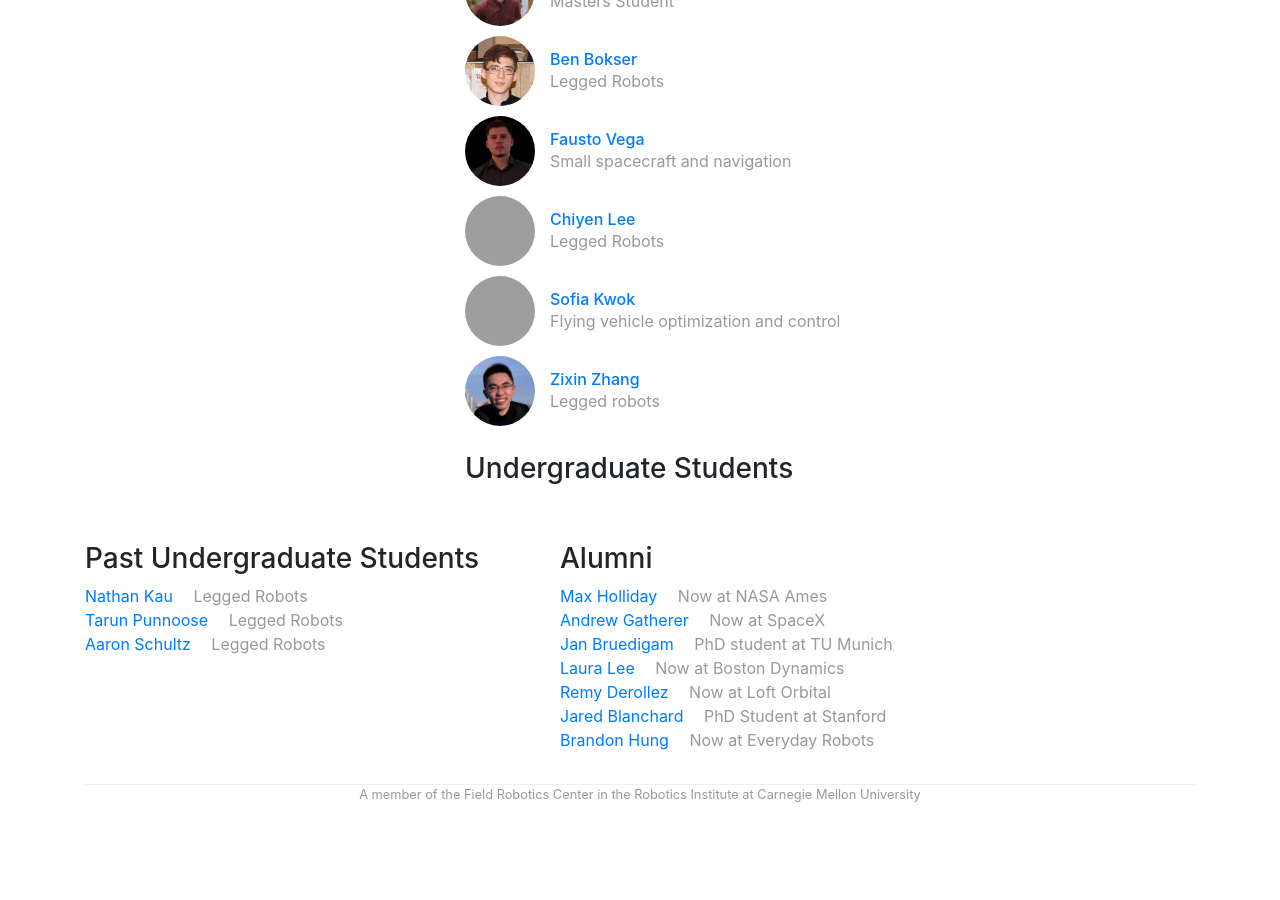
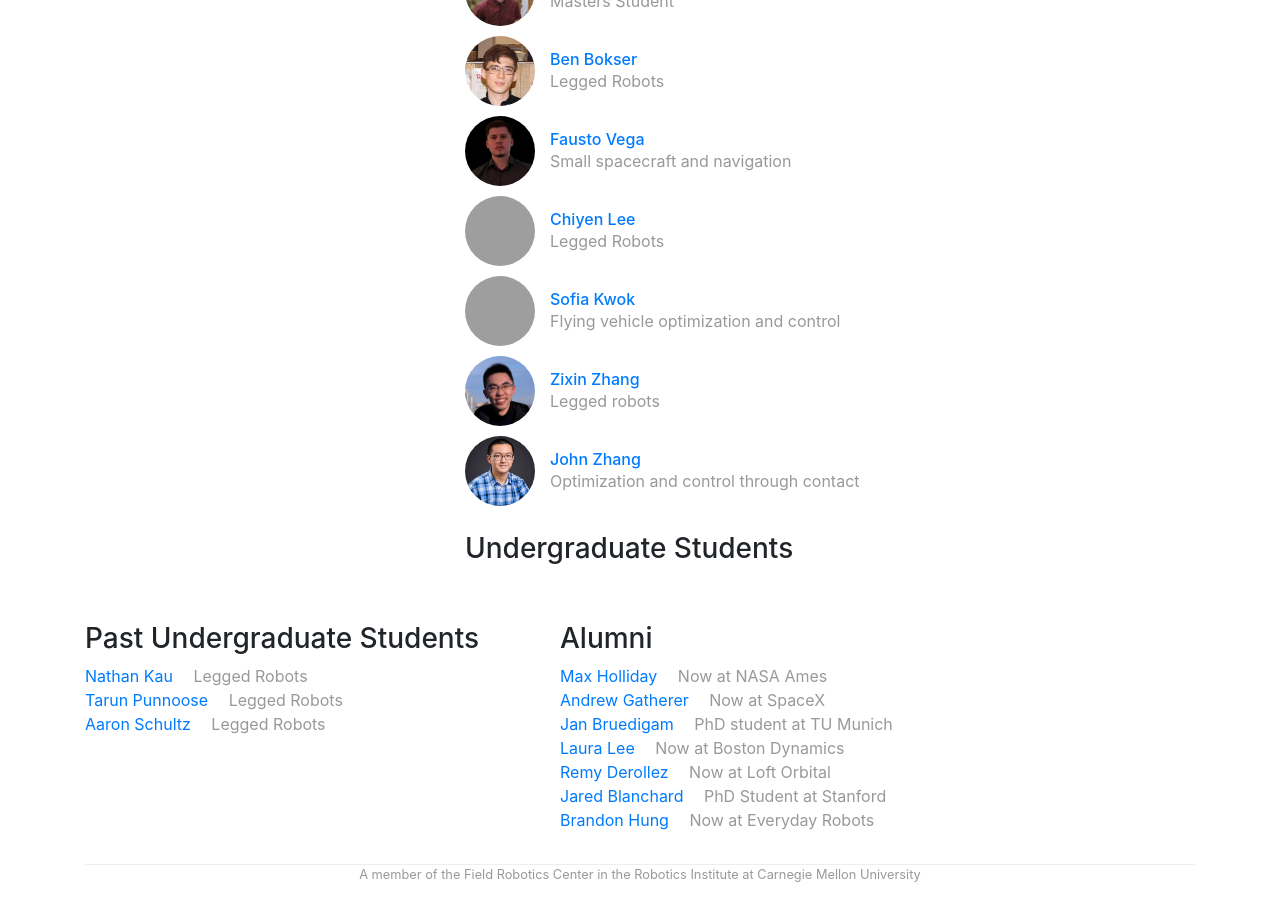
Before and after one commit to RoboticExplorationLab/roboticexplorationlab.github.io, a Jekyll site: the page built from index.html, in a window 1280 px wide and 900 px high, scrolled down 5996 px. Built offline with Jekyll 4.4.1, drawn with Linux system fonts in a browser that asks for light colours; comment, search, counter and statistics services are not loaded; before the commit the page ends 6816 px from its top, so only the background shows below that; grey boxes are pictures that could not be loaded.

Commit message:
add john

```diff
--- a/_data/people.yml
+++ b/_data/people.yml
@@ -236,6 +236,14 @@ giusy:
     image: /img/people/giusy.jpg
     bio: Postdoctoral Fellow
 
+john:
+    display_name: "John Zhang"
+    webpage: "https://johnzhang3.github.io/"
+    github: johnzhang3
+    role: masters
+    image: /img/people/john.jpg
+    bio: Optimization and control through contact
+
 # grad-a:
 #     display_name: "Grad A"
 #     role: grad
```
Also changed, not shown: img/people/john.jpg (added).
